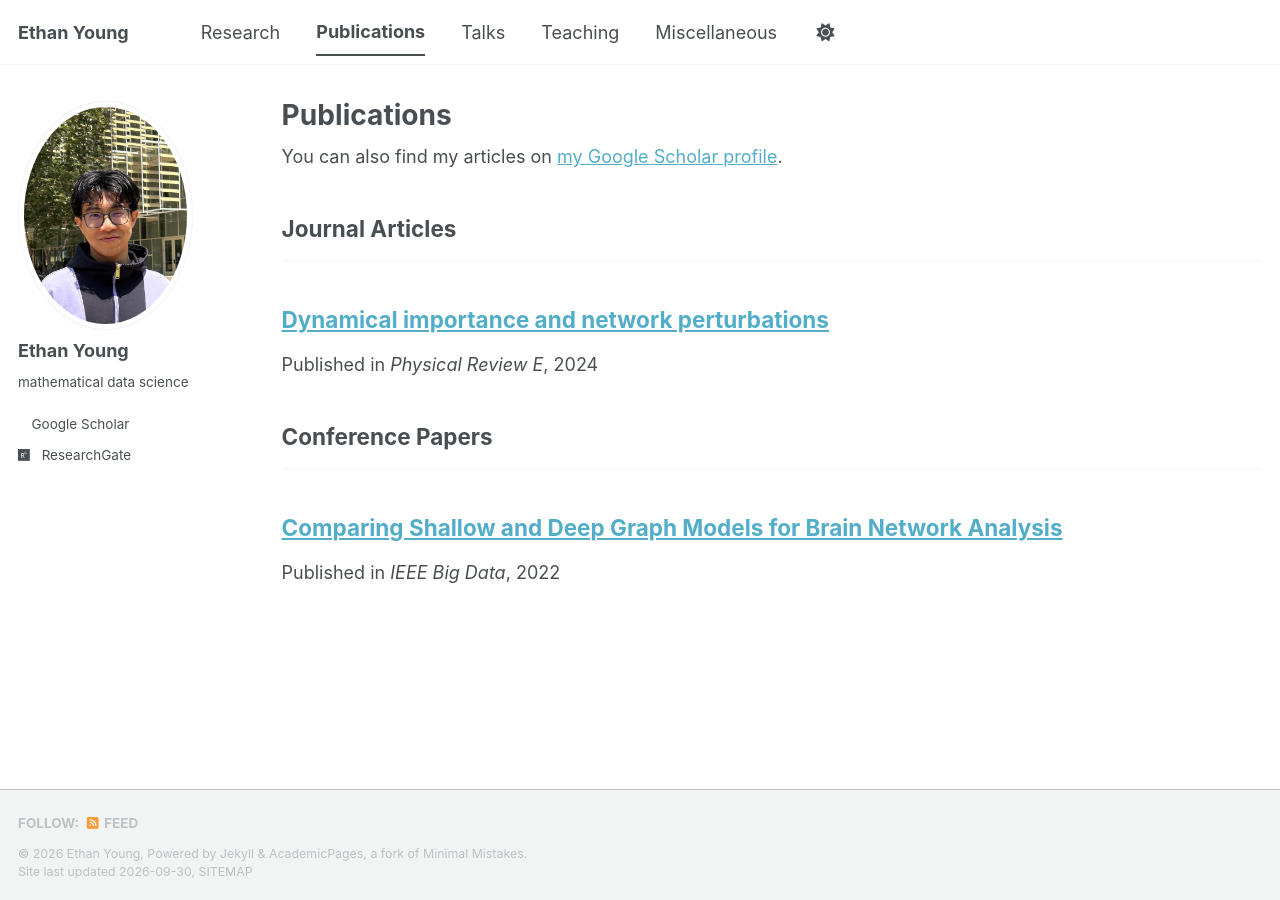
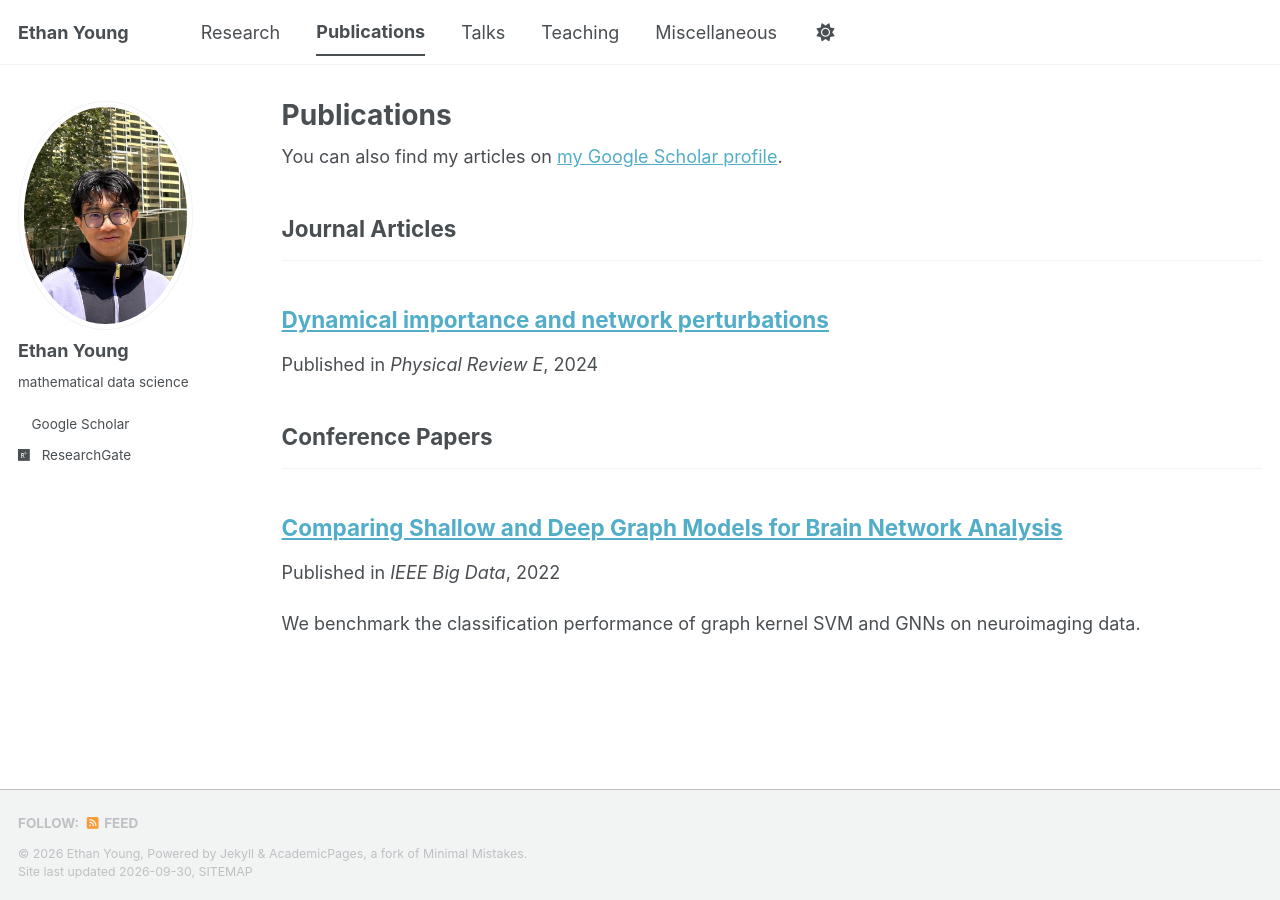
Before and after one commit to ethanjyoung/ethanjyoung.github.io, a Jekyll site: the page built from _pages/publications.md, in a window 1280 px wide. Built offline with Jekyll 4.4.1, drawn with Linux system fonts in a browser that asks for light colours; a style sheet for code colours, icons or effects is not loaded.

Commit message:
Update 2022-11-10-brainnets.md

```diff
--- a/_publications/2022-11-10-brainnets.md
+++ b/_publications/2022-11-10-brainnets.md
@@ -3,7 +3,7 @@ title: "Comparing Shallow and Deep Graph Models for Brain Network Analysis"
 collection: publications
 category: conferences
 permalink:
-excerpt:
+excerpt: We benchmark the classification performance of graph kernel SVM and GNNs on neuroimaging data.
 date: 2022-11-10
 venue: 'IEEE Big Data'
 paperurl:
```
